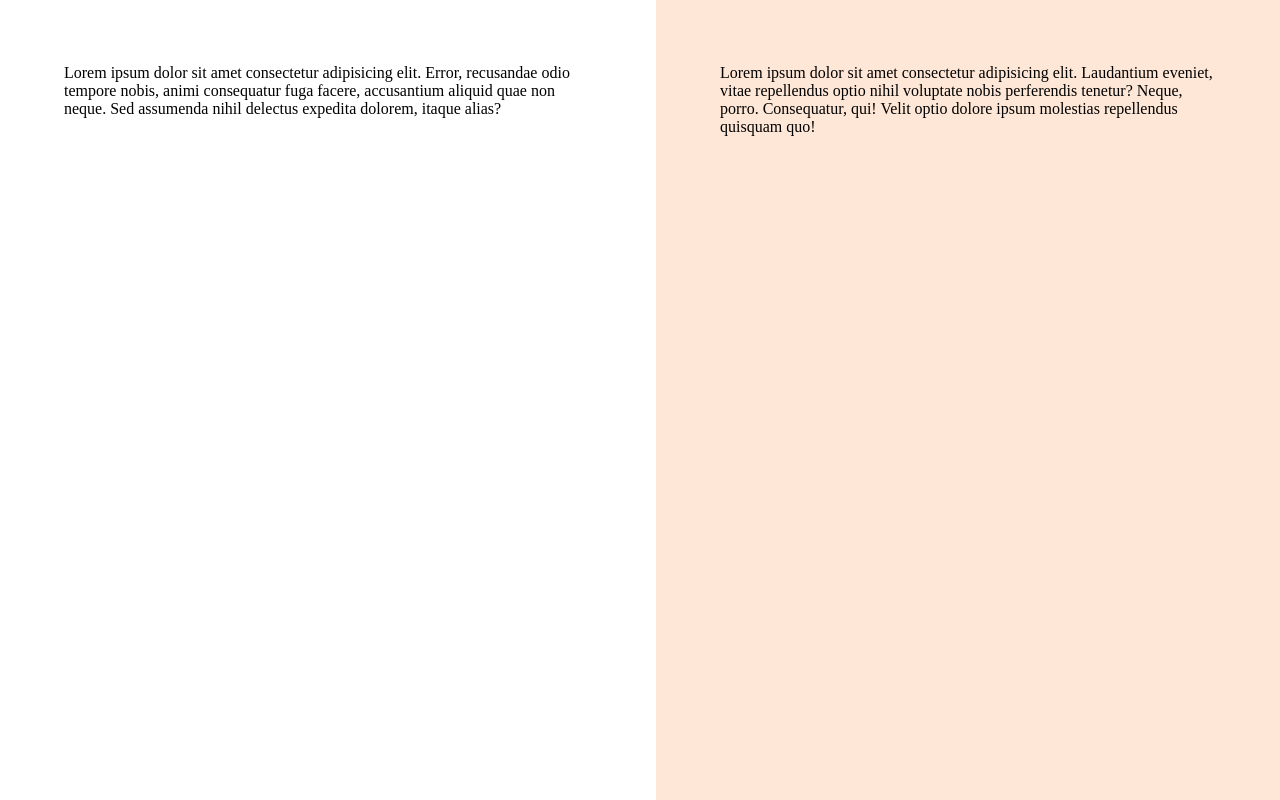
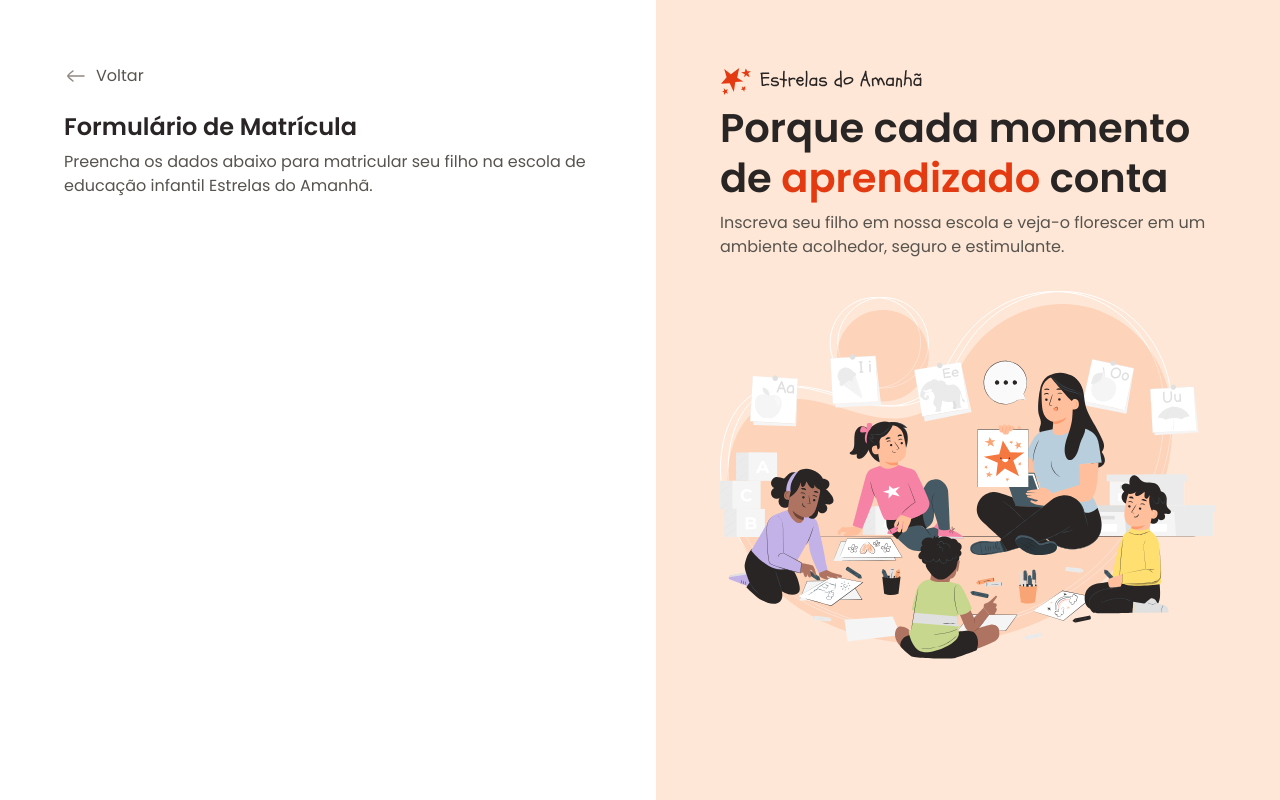
Before and after one commit to Patricia-Br/Formul-rio-de-Matr-cula, a plain HTML site: page index.html in a window 1280 px wide. Drawn offline with Linux system fonts and the light colour scheme.

Commit message:
conteudo aside e conteudo inicial do main

```diff
--- a/index.html
+++ b/index.html
@@ -14,17 +14,33 @@
   <div id="app">
     <main>
       <div class="main-container">
+        <div class="back">
+          <img src="assets/icons/arrow-left-02.svg" alt="ícone de voltar">
+          <span>Voltar</span>
+        </div>
+
+        <h1>Formulário de Matrícula</h1>
         <p>
-          Lorem ipsum dolor sit amet consectetur adipisicing elit. Error, recusandae odio tempore nobis, animi consequatur fuga facere, accusantium aliquid quae non neque. Sed assumenda nihil delectus expedita dolorem, itaque alias?
+          Preencha os dados abaixo para matricular seu filho na escola de educação infantil Estrelas do Amanhã.
         </p>
       </div>
     </main>
 
     <aside>
       <div class="aside-container">
-        <p>
-          Lorem ipsum dolor sit amet consectetur adipisicing elit. Laudantium eveniet, vitae repellendus optio nihil voluptate nobis perferendis tenetur? Neque, porro. Consequatur, qui! Velit optio dolore ipsum molestias repellendus quisquam quo!
-        </p>
+        <header>
+          <img src="assets/logo.svg" alt="Logo Estrelas do Amanhã">
+
+          <h2>
+            Porque cada momento de <span>aprendizado</span> conta
+          </h2>
+
+          <p>
+            Inscreva seu filho em nossa escola e veja-o florescer em um ambiente acolhedor, seguro e estimulante.
+          </p>
+        </header>
+
+        <img src="assets/Illustration.svg" alt="Ilustração de uma professora com seus alunos">
       </div>
     </aside>
   </div>
--- a/styles/index.css
+++ b/styles/index.css
@@ -25,8 +25,23 @@
 
 body{
   overflow: hidden;
+
+  font: var(--text);
+  color: var(--text-secondary);
 }
-/* global //////////////////////////////// */
+
+h1, h2{
+  color: var(--text-primary);
+}
+
+img{
+  max-width: 100%;
+  height: auto;
+}
+/* / */
+/* / */
+/* / */
+/* / */
 /* / */
 /* / */
 /* / */
@@ -50,6 +65,18 @@ main{
     max-width: 33rem;
     margin-left: auto;
   }
+
+  & .back{
+    display: flex;
+    align-items: center;
+    gap: .5rem;
+    margin-bottom: 1.5rem;
+  }
+
+  & h1{
+    font: 600 1.5rem/1.25 var(--font-family);
+    margin-bottom: .5rem;
+  }
 }
 
 aside{
@@ -58,14 +85,29 @@ aside{
 
   & .aside-container{
     max-width: 31rem;
+
+    & > img{
+      margin-top: 2rem;
+    }
+  }
+
+  & h2{
+    font: 600 2.5rem/1.25 var(--font-family);
+    margin-bottom: .5rem;
+
+    & span{
+      color: var(--text-highlight);
+    }
   }
 }
 
 
-
-/* layout ////////////////////////////////// */
 /* / */
 /* / */
 /* / */
 /* / */
 /* / */
+/* / */
+/* / */
+/* / */
+/* / */
```
